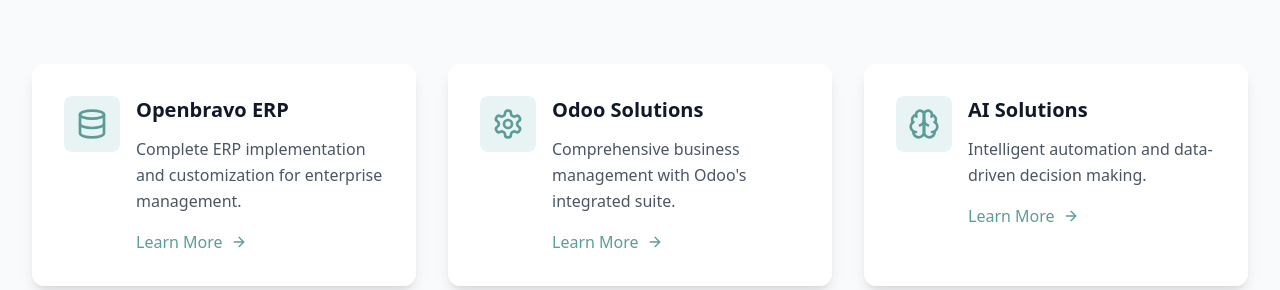
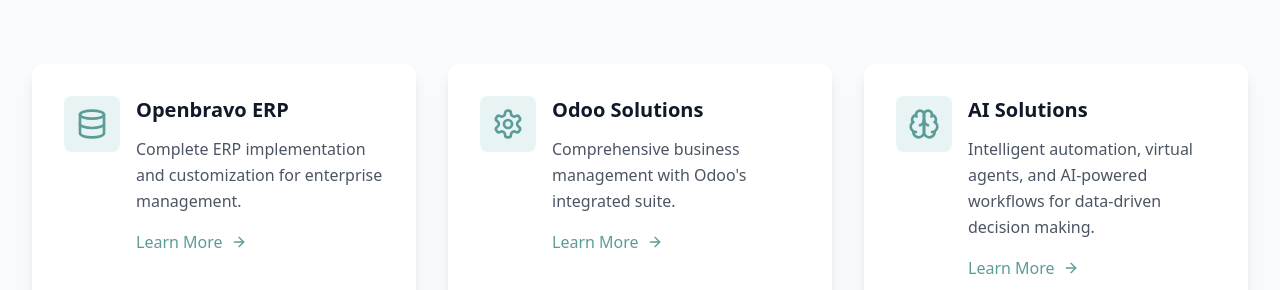
Before and after one commit to rafaelcuba81/doceleguas-web, a React (Vite) app: page / in a window 1280 px wide. Shown: the part 1502-1792 px from the top of the page. Built offline with nearby package versions, Linux system fonts and the light colour scheme.

Commit message:
Add additional AI services

```diff
--- a/src/contexts/LanguageContext.tsx
+++ b/src/contexts/LanguageContext.tsx
@@ -43,7 +43,7 @@
     'home.services.odoo': 'Odoo Solutions',
     'home.services.odoo.desc': 'Comprehensive business management with Odoo\'s integrated suite.',
     'home.services.ai': 'AI Solutions',
-    'home.services.ai.desc': 'Intelligent automation and data-driven decision making.',
+    'home.services.ai.desc': 'Intelligent automation, virtual agents, and AI-powered workflows for data-driven decision making.',
     'home.services.custom': 'Custom Development',
     'home.services.custom.desc': 'Tailored software solutions built specifically for your needs.',
     'home.services.n8n': 'n8n Automation',
@@ -178,7 +178,7 @@
     'home.services.odoo': 'Soluciones Odoo',
     'home.services.odoo.desc': 'Gestión empresarial integral con la suite integrada de Odoo.',
     'home.services.ai': 'Soluciones de IA',
-    'home.services.ai.desc': 'Automatización inteligente y toma de decisiones basada en datos.',
+    'home.services.ai.desc': 'Automatización inteligente, agentes virtuales y flujos de trabajo potenciados por IA para toma de decisiones basada en datos.',
     'home.services.custom': 'Desarrollo Personalizado',
     'home.services.custom.desc': 'Soluciones de software a medida construidas específicamente para tus necesidades.',
     'home.services.n8n': 'Automatización n8n',
--- a/src/pages/ServicesPage.tsx
+++ b/src/pages/ServicesPage.tsx
@@ -46,7 +46,10 @@
         'Natural Language Processing (NLP)',
         'Computer Vision',
         'Robotic Process Automation (RPA)',
-        'Chatbots and Virtual Assistants'
+        'Chatbots and Virtual Assistants',
+        'Virtual Agents and AI Assistants',
+        'Process Automation',
+        'Fully Automated Workflows powered by AI'
       ],
       cta: 'Discover Our AI Projects',
       image: 'https://images.pexels.com/photos/8386440/pexels-photo-8386440.jpeg?auto=compress&cs=tinysrgb&w=600'
```
